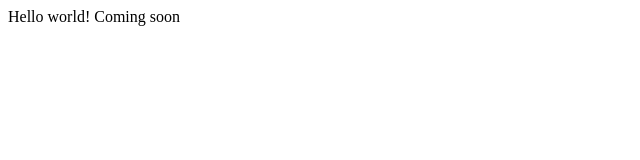
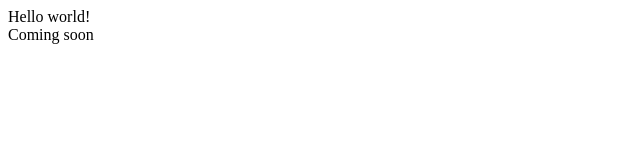
Before and after one commit to xiaogz/xiaogz.github.io, a website: page index.html in a window 1280 px wide. Shown: the whole page, without its empty margins (0-640 px from the left). Drawn offline with Linux system fonts and the light colour scheme.

Commit message:
Split the lines

```diff
--- a/index.html
+++ b/index.html
@@ -7,7 +7,8 @@
     <title>GuangZhi's Pages</title>
 </head>
 <body>
-    <p1>Hello world!</p1>
-    <p1>Coming soon</p1>
+    <p1>Hello world!<br>
+        Coming soon
+    </p1>
 </body>
 </html>
```
